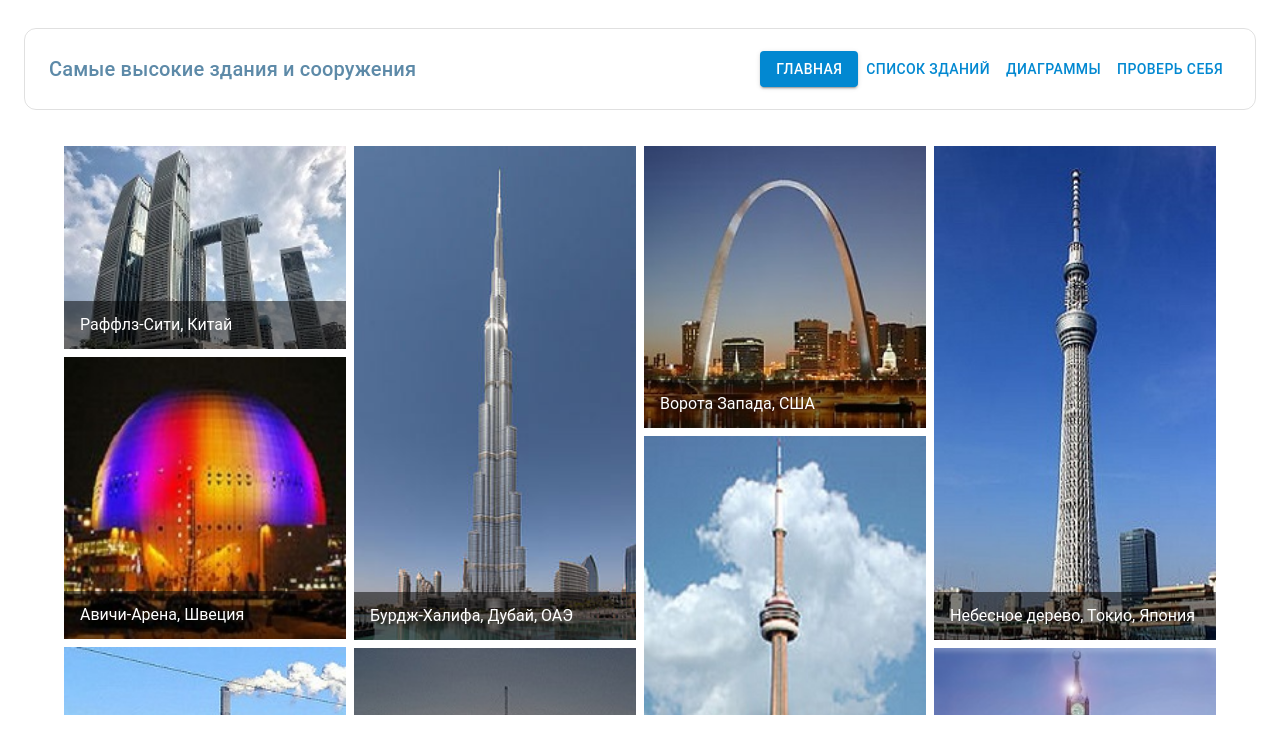
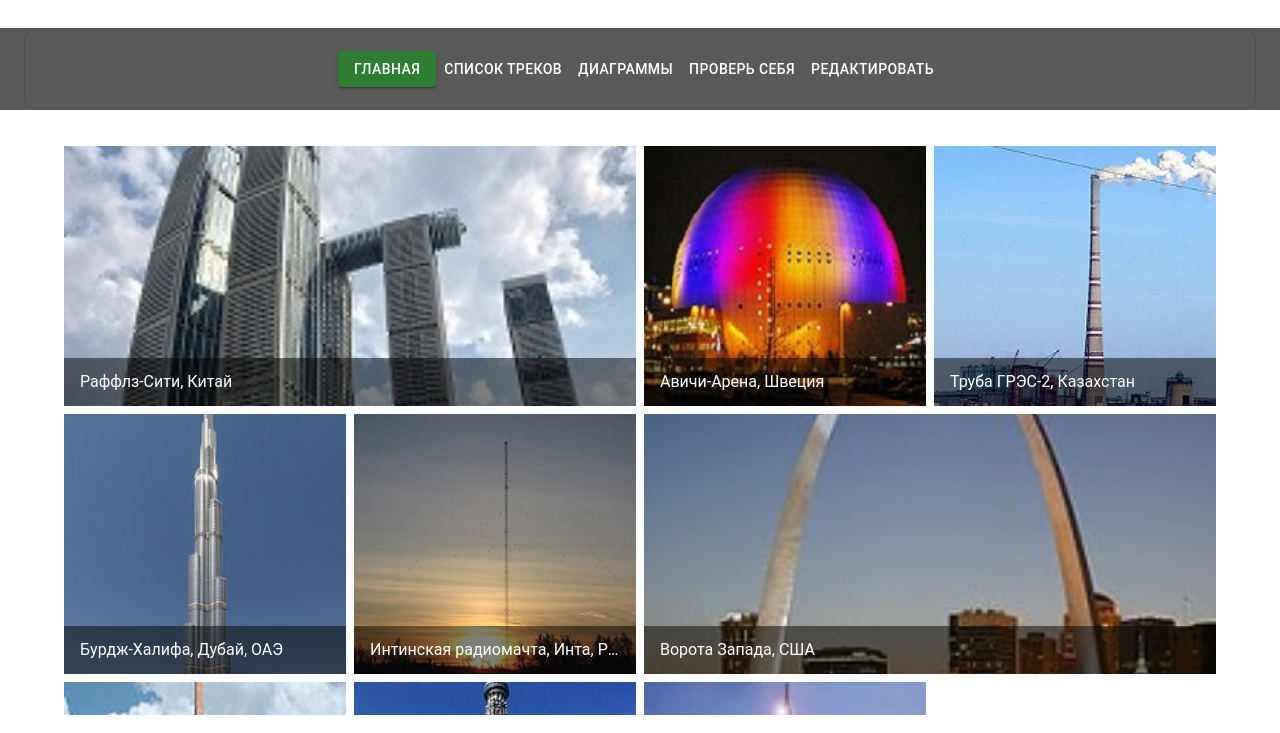
Before and after one commit to AleksanderMerkulov/InternetSystemsEngineering_lessons, a React (Create React App) app in the folder practicum_mui/: page / in a window 1280 px wide. Shown: the top 733 px of the page. Built offline with nearby package versions, Linux system fonts and the light colour scheme; the HTML template or start-up script is replaced by a standard one.

Commit message:
сделал шапку, подвал и галерею

```diff
--- a/practicum_mui/src/components/Footer.tsx
+++ b/practicum_mui/src/components/Footer.tsx
@@ -15,7 +15,7 @@ function Footer() {
     >
       <Container maxWidth="sm">
         <Typography variant="body1">
-          Здания мира © {new Date().getFullYear()}
+          Музыка © {new Date().getFullYear()}
         </Typography>
       </Container>
     </Box>
--- a/practicum_mui/src/components/Navbar.tsx
+++ b/practicum_mui/src/components/Navbar.tsx
@@ -12,7 +12,7 @@ import {Link as RouterLink} from "react-router";
 const StyledToolbar = styled(Toolbar)(({theme}) => ({
     display: 'flex',
     alignItems: 'center',
-    justifyContent: 'space-between',
+    justifyContent: 'center',
     flexShrink: 0,
     borderRadius: `calc(${theme.shape.borderRadius}px + 8px)`,
     border: '1px solid',
@@ -47,9 +47,10 @@ function Navbar({active}: ComponentProps) {
 
     const menuItems = [
         { id: '1', label: 'Главная', link: '/' },
-        { id: '2', label: 'Список зданий', link: '/list' },
+        { id: '2', label: 'Список треков', link: '/list' },
         { id: '3', label: 'Диаграммы', link:'/chart' },
         { id: '4', label: 'Проверь себя', link:'/test' },
+        { id: '5', label: 'Редактировать', link:'/crud' },
     ];
 
     return (
@@ -57,16 +58,13 @@ function Navbar({active}: ComponentProps) {
             position="static"
             sx={{
                 boxShadow: 0,
-                bgcolor: 'transparent',
+                bgcolor: "#5a5a5a",
                 mt: '28px',
             }}
         >
             <Container maxWidth="xl">
                 <StyledToolbar>
-                    <Typography variant="h6" sx={{color: '#5d8aa8'}}>
-                        Самые высокие здания и сооружения
-                    </Typography>
-                    <Box sx={{display: {xs: 'none', md: 'flex'}}}>
+                    <Box sx={{display: {xs: 'none', md: 'flex'}, justifyContent:'center'}}>
 
 
                         {menuItems.map((item) => (
@@ -74,9 +72,12 @@ function Navbar({active}: ComponentProps) {
                             <Link to={item.link} component={RouterLink}>
                                 <Button
                                     key={item.id}
-                                    color="info"
+                                    color="success"
                                     size="medium"
                                     variant={active === item.id ? 'contained' : 'text'}
+                                    sx={{
+                                        color:"#fff"
+                                    }}
                                 >
                                     {item.label}
                                 </Button>
--- a/practicum_mui/src/main/components/Gallery.tsx
+++ b/practicum_mui/src/main/components/Gallery.tsx
@@ -1,7 +1,7 @@
 import ImageList from '@mui/material/ImageList';
 import ImageListItem from '@mui/material/ImageListItem';
 import structures from "../../data";
-import {Box, ImageListItemBar, Link} from "@mui/material";
+import {Box, ImageListItemBar, Link, useMediaQuery, useTheme} from "@mui/material";
 import Container from "@mui/material/Container";
 import {Link as RouterLink} from "react-router";
 import Footer from "../../components/Footer";
@@ -10,32 +10,30 @@ import Footer from "../../components/Footer";
 const imgData = structures.slice(0, -1);
 
 function Gallery() {
+
+    const theme = useTheme();
+    const isMobile = useMediaQuery(theme.breakpoints.down('sm'));
+
     return (
         <Container maxWidth="lg">
             <Box sx={{height: 585, overflowY: 'scroll', m: '20px auto'}}>
                 <ImageList
-                    variant="masonry"
-                    sx={{
-                        columnCount: {
-                            xs: '1 !important',
-                            sm: '2 !important',
-                            md: '3 !important',
-                            lg: '4 !important',
-                        },
-                    }}
-                    gap={8}>
+                    gap={8}
+                    variant="quilted"
+                    cols={isMobile ? 1 : 4}
+                    rowHeight={260}
+                >
                     {imgData.map((item, index) => (
-                        <Link to={'building/' + index} component={RouterLink}>
-                            <ImageListItem key={item.img}>
-                                <img
-                                    srcSet={item.img}
-                                    src={item.img}
-                                    alt={item.title}
-                                    loading="lazy"
-                                />
-                                <ImageListItemBar position="bottom" title={item.title}/>
-                            </ImageListItem>
-                        </Link>
+                        <ImageListItem
+                            key={item.img}
+                            cols={isMobile ? 1 : index % 5 === 0 ? 2 : 1}
+                            rows={1}
+                            component={RouterLink}
+                            to={`/building/${index}`}
+                        >
+                            <img srcSet={item.img} src={item.img} alt={item.title} loading="lazy"/>
+                            <ImageListItemBar position="bottom" title={item.title}/>
+                        </ImageListItem>
                     ))}
                 </ImageList>
             </Box>
```
